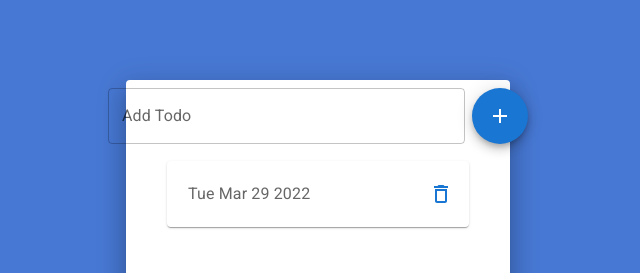
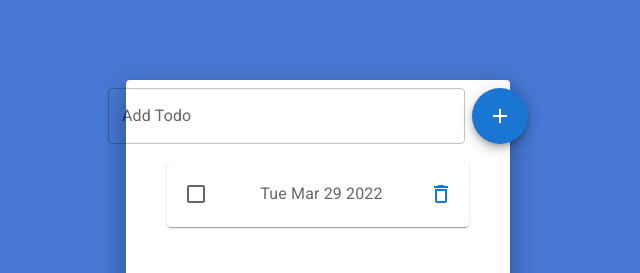
Before and after one commit to Sukrutha22/Todo-App, a React (Create React App) app: page / in a window 1280 px wide. Both pictures are taken after a click on the button "add". Shown: the top 273 px of the page, without its empty margins (322-962 px from the left). Built offline with nearby package versions, Linux system fonts and the light colour scheme.

Commit message:
Checkbox Added

```diff
--- a/src/App.js
+++ b/src/App.js
@@ -10,6 +10,7 @@ import {
   IconButton,
   CardActions,
   List,
+  Checkbox
 } from "@mui/material";
 import AddIcon from "@mui/icons-material/Add";
 import DeleteOutlined from "@mui/icons-material/DeleteOutlined";
@@ -22,7 +23,7 @@ function App() {
   const addTodo = () => {
     setTodoList([
       ...todoList,
-      { id: Date.now(), text: todo, status: "true", date: date },
+      { id: Date.now(), text: todo, status: "true", date: date, completed: "false"  },
     ]);
   };
 
@@ -55,9 +56,21 @@ function App() {
         <div className="todo-list">
           <List>
             {todoList.map((item) => {
-              if (item.status === "true") {
+              if (item.status === "true" && item.completed === "false") {
                 return (
                   <Card className="todo-item" sx={{ minWidth: 275 }}>
+                    <CardActions>
+                    <Checkbox onChange={(e)=>{
+                      setTodoList(
+                        todoList.filter((obj)=>{
+                          if (obj.id===item.id){
+                            obj.completed="true"
+                          }
+                          return obj
+                        })
+                      )
+                    }} />
+                    </CardActions>
                     <CardContent className="todo-content">
                       <Typography variant="h5" component="div">
                         {item.text}
```
